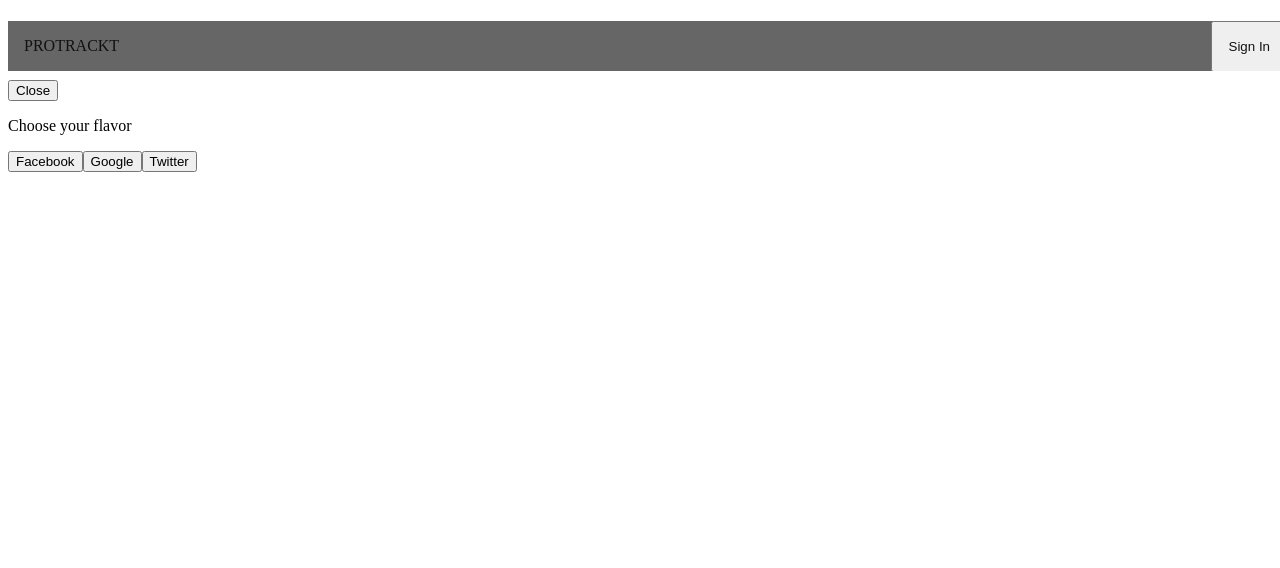
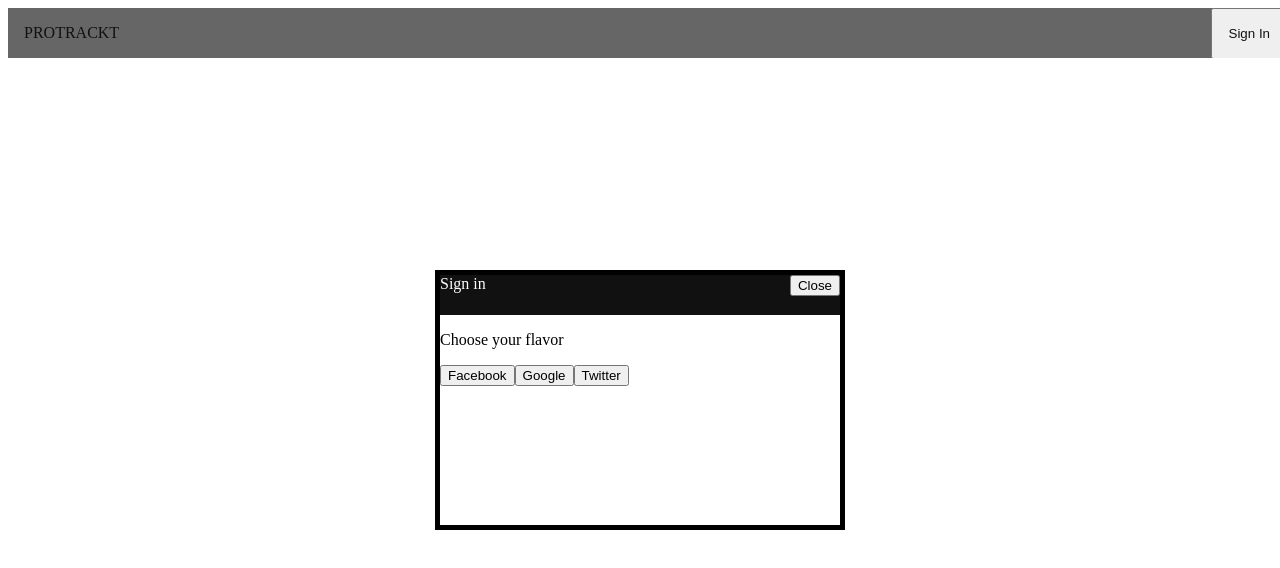
Before and after one commit to leegenes/protrackt-frontend, a React app: page / in a window 1280 px wide. Both pictures are taken after a click on the button "Sign In". Shown: the top 568 px of the page. Built offline with nearby package versions, Linux system fonts and the light colour scheme.

Commit message:
add rough styling for modal

```diff
--- a/src/components/ModalWrap.js
+++ b/src/components/ModalWrap.js
@@ -1,15 +1,18 @@
 import React from 'react';
+
+import './modal_wrap.css';
 
 const ModalWrap = (props) => {
   return (
-    <div>
-      <header>
-        <h1>{ props.title }</h1>
+    <div className="modal-container">
+      <div className="modal-header-container">
+        <div className="modal-title">{ props.title }</div>
 
-        <button onClick={props.hideModal}>Close</button>
-      </header>
-
-      { props.children }
+        <button className="modal-close-btn" onClick={props.hideModal}>Close</button>
+      </div>
+      <div className="modal-children">
+        { props.children }
+      </div>
 
     </div>
   );
--- /dev/null
+++ b/src/components/modal_wrap.css
@@ -0,0 +1,24 @@
+.modal-container {
+  width: 400px;
+  height: 250px;
+  top: 50%;
+  left: 50%;
+  transform: translate(-50%, -50%);
+  position: fixed;
+  border: 5px solid black;
+}
+
+.modal-header-container {
+  height: 40px;
+  background-color: #111;
+  margin-top: 0;
+}
+
+.modal-title {
+  float: left;
+  color: white;
+}
+
+.modal-close-btn {
+  float: right;
+}
--- a/src/components/navigation.css
+++ b/src/components/navigation.css
@@ -2,7 +2,7 @@
   width: 100%;
   height: 50px;
   background-color: #666;
-  position: absolute;
+  position: fixed;
   overflow: hidden;
 }
 
```
